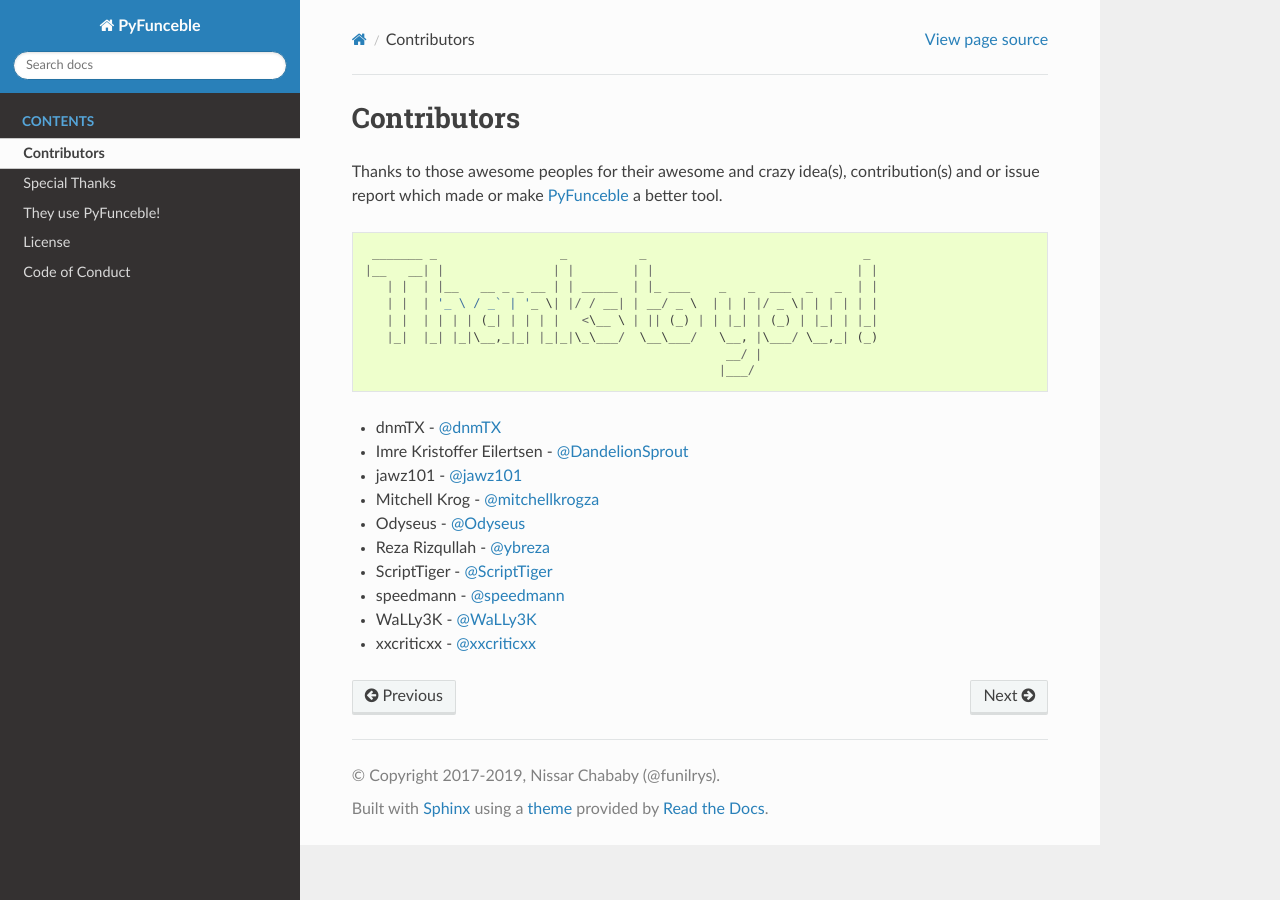
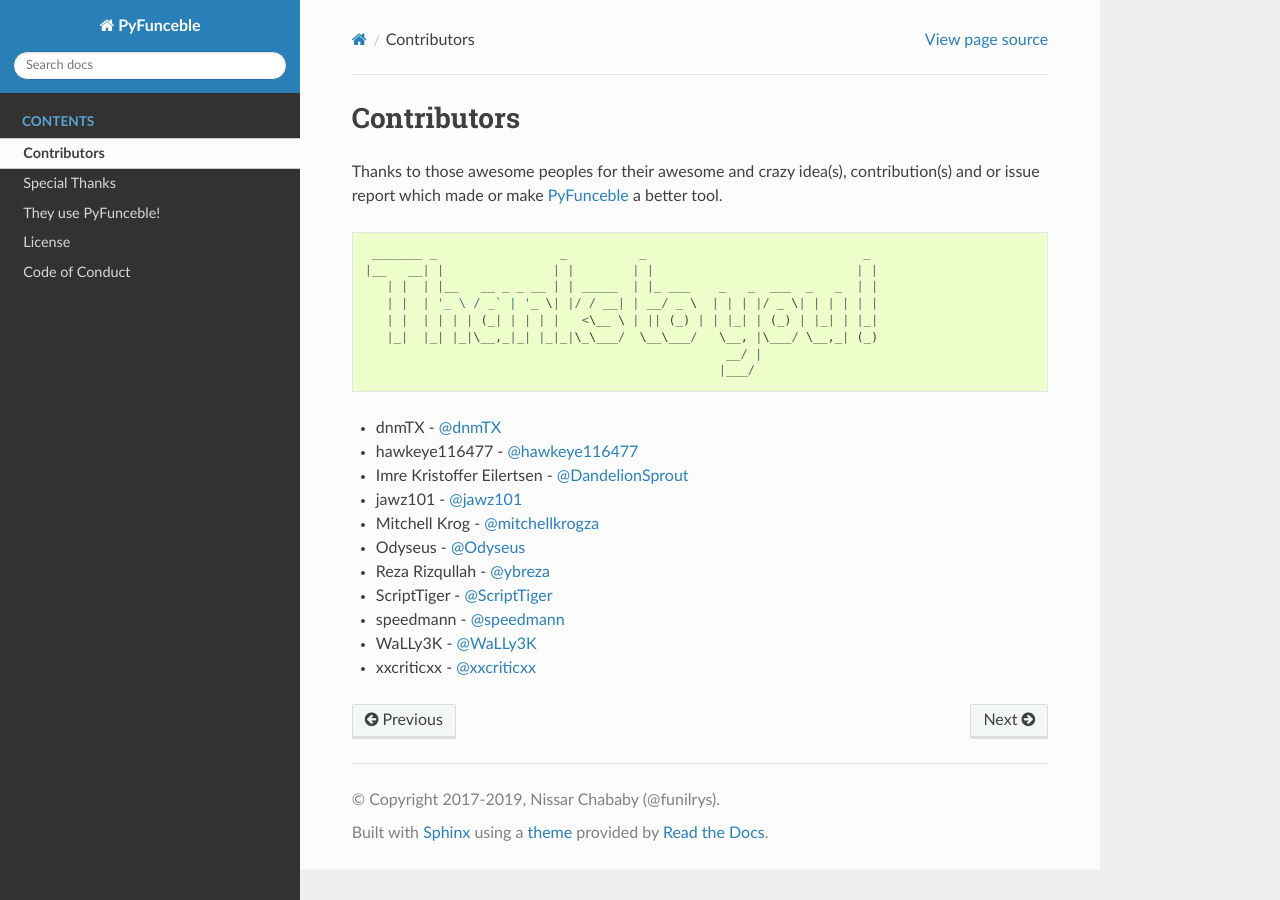
Before and after one commit to PyFunceble/rst-docs, a Sphinx documentation site: the page built from docs/contributors.rst, in a window 1280 px wide. Built offline with Sphinx 7.4.7 and the Read the Docs theme 2.0.0, drawn with Linux system fonts in a browser that asks for light colours; pages that are not in the unit, such as notebooks, are missing from menus.

Commit message:
Review of the way we catch if a domain is a subdomain.
This patch fix #22.

Indeed, some domains registered into the PSL were wrongly marked as domain instead of subdomain.

Also:
  * Introduction of @hawkeye116477 into the list of contributors.

Contributors:
  * @hawkeye116477

Side Note:
  * This patch also fix dead-hosts/KADhosts_git_azet12#1.

```diff
--- a/docs/contributors.rst
+++ b/docs/contributors.rst
@@ -15,6 +15,7 @@
                                                     |___/
 
 -   dnmTX - `@dnmTX`_
+-   hawkeye116477 - `@hawkeye116477`_
 -   Imre Kristoffer Eilertsen - `@DandelionSprout`_
 -   jawz101 - `@jawz101`_
 -   Mitchell Krog - `@mitchellkrogza`_
@@ -27,6 +28,7 @@
 
 .. _@DandelionSprout: https://github.com/DandelionSprout
 .. _@dnmTX: https://github.com/dnmTX
+.. _@hawkeye116477: https://github.com/hawkeye116477
 .. _@jawz101: https://github.com/jawz101
 .. _@mitchellkrogza: https://github.com/mitchellkrogza
 .. _@Odyseus: https://github.com/Odyseus
```
